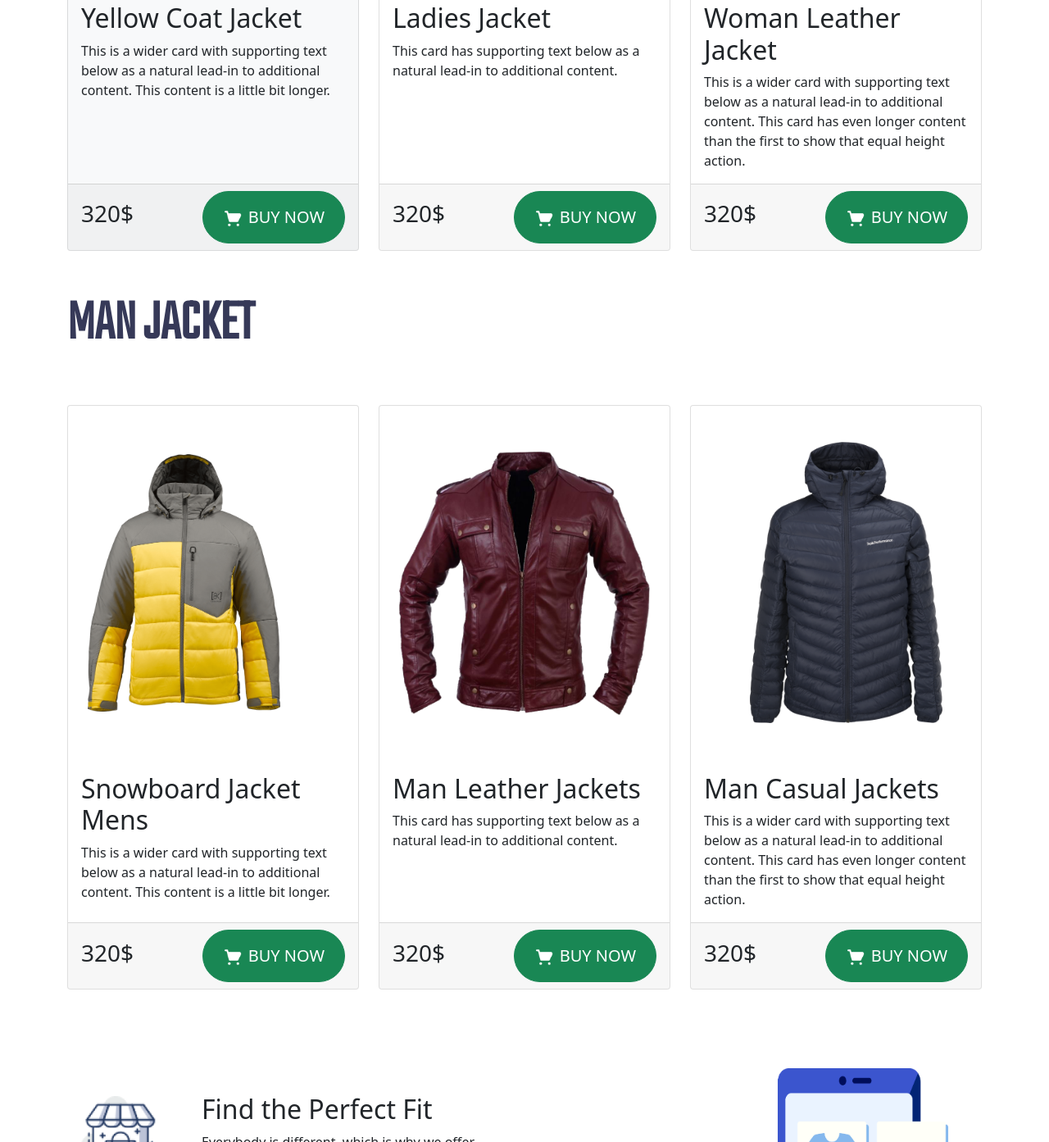
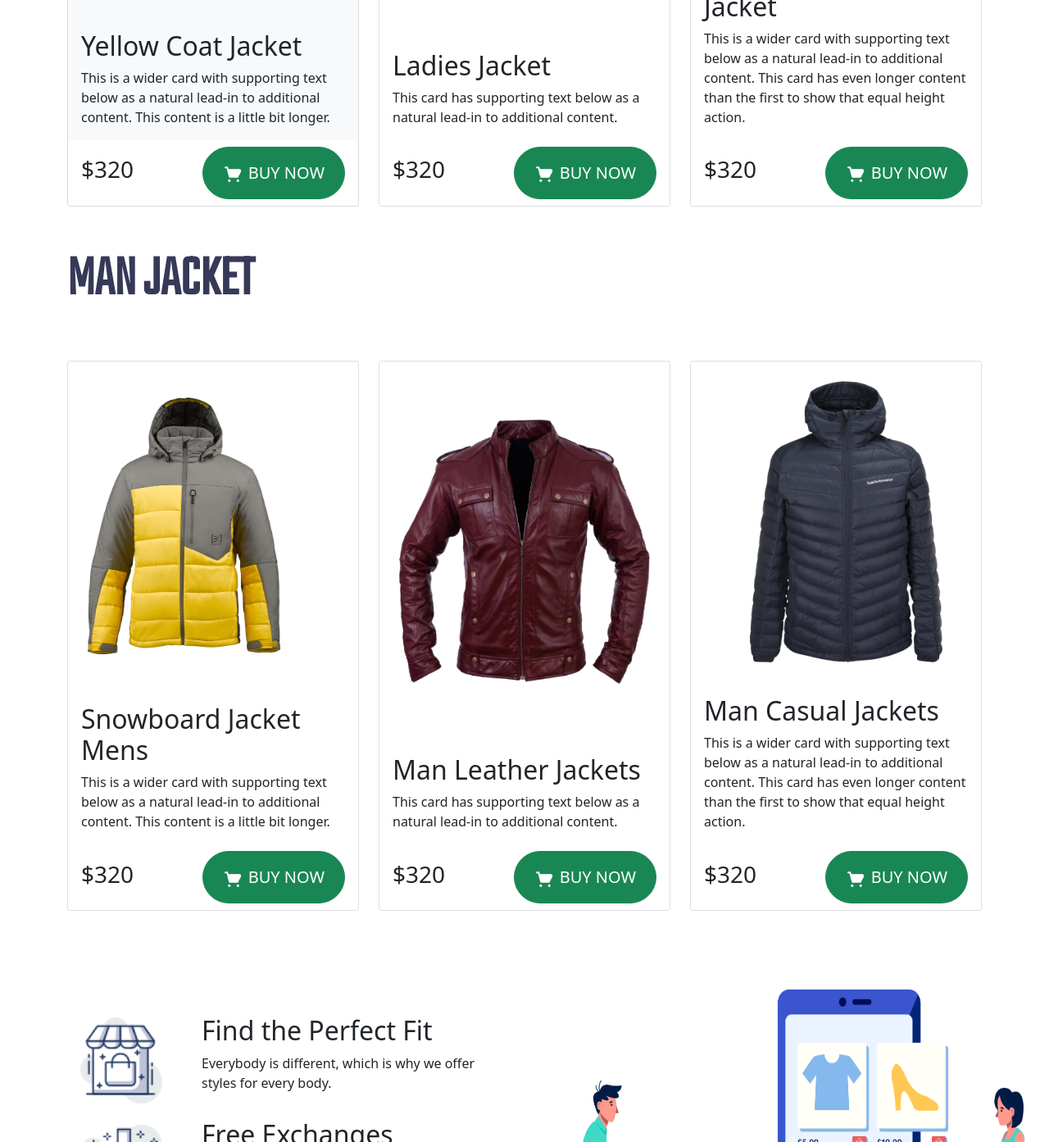
Before and after one commit to IftekharAlvee/Penguin-Fashion, a plain HTML site: page index.html in a window 1280 px wide. Shown: the part 1407-2800 px from the top of the page at 82% size. Drawn offline with nearby package versions, Linux system fonts and the light colour scheme.

Commit message:
add commit

```diff
--- a/index.html
+++ b/index.html
@@ -33,20 +33,20 @@
           <div class="container-fluid ">
 
 
-            <div class="collapse navbar-collapse d-flex justify-content-end" id="navbarNav">
+            <div class="collapse  navbar-collapse d-flex justify-content-end" id="navbarNav">
 
-              <ul class="navbar-nav">
+              <ul class="navbar-nav ">
                 <li class="nav-item">
                   <a class="nav-link active" aria-current="page" href="#">Home</a>
                 </li>
                 <li class="nav-item">
-                  <a class="nav-link active" href="#">Product</a>
+                  <a class="nav-link " href="#">Product</a>
                 </li>
                 <li class="nav-item">
-                  <a class="nav-link active" href="#">About us</a>
+                  <a class="nav-link " href="#">About us</a>
                 </li>
                 <li class="nav-item">
-                  <a class="nav-link active" href="#" >Contact us</a>
+                  <a class="nav-link " href="#" >Contact us</a>
                 </li>
               </ul>
 
@@ -66,7 +66,7 @@
             <span style="color:#fabe4c ;"> BE THE PENGUINS</span>  <br>
            <span style="color:#363958 ;">OF WINTER</span>
           </h1>
-          <p>Lorem ipsum dolor sit amet consectetur adipisicing elit. Est tempore culpa eligendi</p>
+          <p>Lorem ipsum dolor sit amet consectetur adipisicing <br> elit. Est tempore culpa eligendi</p>
           <button class="btn btn-success btn-lg pt-3 pb-3 ps-4 pe-4 rounded-pill">
            <img style="width: 25px;" src="img/Logo, Icon/shopping-cart 1.png" alt=""> BUY NOW
           </button>
@@ -93,7 +93,7 @@
 
       <div class="col">
         <div class="card h-100 bg-light">
-          <div style="width: 90%; height: 432px;" class="d-flex align-items-center justify-content-center p-4">
+          <div style="width: 90%; height: 80%;" class="d-flex align-items-center justify-content-center p-4">
             <img  src="img/Image/yellow.png" class="card-img-top " alt="...">
           </div>
 
@@ -101,8 +101,8 @@
             <h2 class="card-title">Yellow Coat Jacket</h2>
             <p class="card-text">This is a wider card with supporting text below as a natural lead-in to additional content. This content is a little bit longer.</p>
           </div>
-          <div class="card-footer d-flex justify-content-between align-items-center">
-            <h3>320$</h3>
+          <div class="card-footer card-cart-footer d-flex justify-content-between align-items-center">
+            <h3>$320</h3>
             <button class="btn btn-success btn-lg pt-3 pb-3 ps-4 pe-4 rounded-pill">
               <img style="width: 25px;" src="img/Logo, Icon/shopping-cart 1.png" alt=""> BUY NOW
              </button>
@@ -112,7 +112,7 @@
 
       <div class="col">
         <div class="card h-100 ">
-          <div style="width: 75%; height: 432px;" class="d-flex align-items-center justify-content-center p-4 ms-5">
+          <div style="width: 75%; height: 80%;" class="d-flex align-items-center justify-content-center p-4 ms-5">
             <img  src="img/Image/ladies.png" class="card-img-top " alt="...">
           </div>
 
@@ -120,8 +120,8 @@
             <h2 class="card-title">Ladies Jacket</h2>
             <p class="card-text">This card has supporting text below as a natural lead-in to additional content.</p>
           </div>
-          <div class="card-footer d-flex justify-content-between align-items-center">
-            <h3>320$</h3>
+          <div class="card-footer card-cart-footer d-flex justify-content-between align-items-center">
+            <h3>$320</h3>
             <button class="btn btn-success btn-lg pt-3 pb-3 ps-4 pe-4 rounded-pill">
               <img style="width: 25px;" src="img/Logo, Icon/shopping-cart 1.png" alt=""> BUY NOW
              </button>
@@ -131,7 +131,7 @@
 
       <div class="col">
         <div class="card h-100">
-          <div style="width: 90%; height: 432px;" class="d-flex align-items-center justify-content-center p-4">
+          <div style="width: 90%; height: 80%;" class="d-flex align-items-center justify-content-center p-4">
             <img  src="img/Image/red.png" class="card-img-top" alt="...">
           </div>
 
@@ -139,8 +139,8 @@
             <h2 class="card-title">Woman Leather Jacket</h2>
             <p class="card-text">This is a wider card with supporting text below as a natural lead-in to additional content. This card has even longer content than the first to show that equal height action.</p>
           </div>
-          <div class="card-footer d-flex justify-content-between align-items-center">
-            <h3>320$</h3>
+          <div class="card-footer card-cart-footer d-flex justify-content-between align-items-center">
+            <h3>$320</h3>
             <button class="btn btn-success btn-lg pt-3 pb-3 ps-4 pe-4 rounded-pill">
               <img style="width: 25px;" src="img/Logo, Icon/shopping-cart 1.png" alt=""> BUY NOW
              </button>
@@ -160,7 +160,7 @@
 
     <div class="col">
       <div class="card h-100">
-        <div style="width: 80%; height: 432px;" class="d-flex align-items-center justify-content-center p-4">
+        <div style="width: 80%; height: 80%;" class="d-flex align-items-center justify-content-center p-4">
           <img  src="img/Image/m-yellow.png" class="card-img-top" alt="...">
         </div>
 
@@ -168,8 +168,8 @@
           <h2 class="card-title">Snowboard Jacket Mens</h2>
           <p class="card-text">This is a wider card with supporting text below as a natural lead-in to additional content. This content is a little bit longer.</p>
         </div>
-        <div class="card-footer d-flex justify-content-between align-items-center">
-          <h3>320$</h3>
+        <div class="card-footer card-cart-footer d-flex justify-content-between align-items-center">
+          <h3>$320</h3>
           <button class="btn btn-success btn-lg pt-3 pb-3 ps-4 pe-4 rounded-pill">
             <img style="width: 25px;" src="img/Logo, Icon/shopping-cart 1.png" alt=""> BUY NOW
            </button>
@@ -179,15 +179,15 @@
 
     <div class="col">
       <div class="card h-100">
-        <div style="width: 100%; height: 432px;" class="d-flex align-items-center justify-content-center p-4">
+        <div style="width: 100%; height: 80%;" class="d-flex align-items-center justify-content-center p-4">
           <img  src="img/Image/m-brown.png" class="card-img-top" alt="...">
         </div>
         <div class="card-body">
           <h2 class="card-title">Man Leather Jackets</h2>
           <p class="card-text">This card has supporting text below as a natural lead-in to additional content.</p>
         </div>
-        <div class="card-footer d-flex justify-content-between align-items-center">
-          <h3>320$</h3>
+        <div class="card-footer card-cart-footer d-flex justify-content-between align-items-center">
+          <h3>$320</h3>
           <button class="btn btn-success btn-lg pt-3 pb-3 ps-4 pe-4 rounded-pill">
             <img style="width: 25px;" src="img/Logo, Icon/shopping-cart 1.png" alt=""> BUY NOW
            </button>
@@ -197,15 +197,15 @@
 
     <div class="col">
       <div class="card h-100">
-        <div style="width: 80%; height: 432px;" class="d-flex align-items-center justify-content-center p-4 ms-5">
+        <div style="width: 80%; height: 80%;" class="d-flex align-items-center justify-content-center p-4 ms-5">
           <img  src="img/Image/m-black.png" class="card-img-top" alt="...">
         </div>
         <div class="card-body">
           <h2 class="card-title">Man Casual Jackets</h2>
           <p class="card-text">This is a wider card with supporting text below as a natural lead-in to additional content. This card has even longer content than the first to show that equal height action.</p>
         </div>
-        <div class="card-footer d-flex justify-content-between align-items-center">
-          <h3>320$</h3>
+        <div class="card-footer card-cart-footer d-flex justify-content-between align-items-center">
+          <h3>$320</h3>
           <button class="btn btn-success btn-lg pt-3 pb-3 ps-4 pe-4 rounded-pill">
             <img style="width: 25px;" src="img/Logo, Icon/shopping-cart 1.png" alt=""> BUY NOW
            </button>
@@ -215,6 +215,8 @@
 
   </div>
 </section>
+
+<!-- Explain -->
 
 <section class="container pt-5 mt-5 pb-5 mb-5">
 
@@ -270,7 +272,7 @@
   <div class=" rounded-3 p-5 d-flex align-items-center justify-content-center footer-subscribe" id="subscribe">
     <div>
       <div class="m-4">
-        <h3>LET'S STAY IN TOUCH</h3>
+        <h3 style="font-weight: 700; color:#363958;">LET'S STAY IN TOUCH</h3>
         <h6>Get updates on sales, specials and more</h6>
       </div>
 
--- a/style.css
+++ b/style.css
@@ -30,6 +30,12 @@ header,nav,.footer-subscribe {
     font-weight: 700;
     color:#363958;
 }
+
+.card-cart-footer{
+    border: none;
+    background-color: white;
+}
+
 /*logo-footer */
 .img-footer{
     width: 100px;
```
